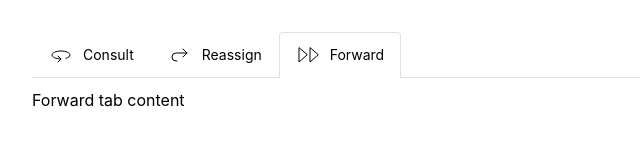
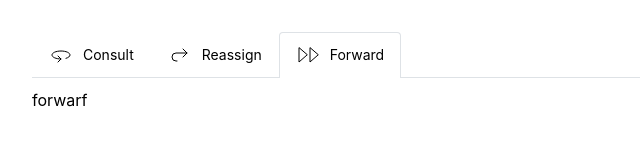
Before and after one commit to neco-project/neco-packages, a React (Vite) app: page / in a window 1280 px wide. Both pictures are taken after a click on the tab "Forward". Shown: the top 168 px of the page, without its empty margins (0-640 px from the left). Built offline with nearby package versions, Linux system fonts and the light colour scheme; what ag-grid-community would draw is missing.

Commit message:
some changees

```diff
--- a/src/components/AppTabs.tsx
+++ b/src/components/AppTabs.tsx
@@ -3,6 +3,7 @@ import { Tabs } from '@mantine/core'
 import Consult from './Consult'
 import ReAssign from './ReAssign'
 import { IconView360Arrow  , IconArrowForwardUp ,IconPlayerTrackNext} from '@tabler/icons-react'
+import Forward from './Forward'
 
 
 export default function AppTabs() {
@@ -29,7 +30,7 @@ export default function AppTabs() {
       </Tabs.Panel>
 
       <Tabs.Panel value="Forward" pt="xs">
-        Forward tab content
+        <Forward/>
       </Tabs.Panel>
     </Tabs>
   )
--- /dev/null
+++ b/src/components/Forward.tsx
@@ -0,0 +1,10 @@
+
+const Forward = () => {
+  return (
+    <div>
+      forwarf
+    </div>
+  )
+}
+
+export default Forward
```
